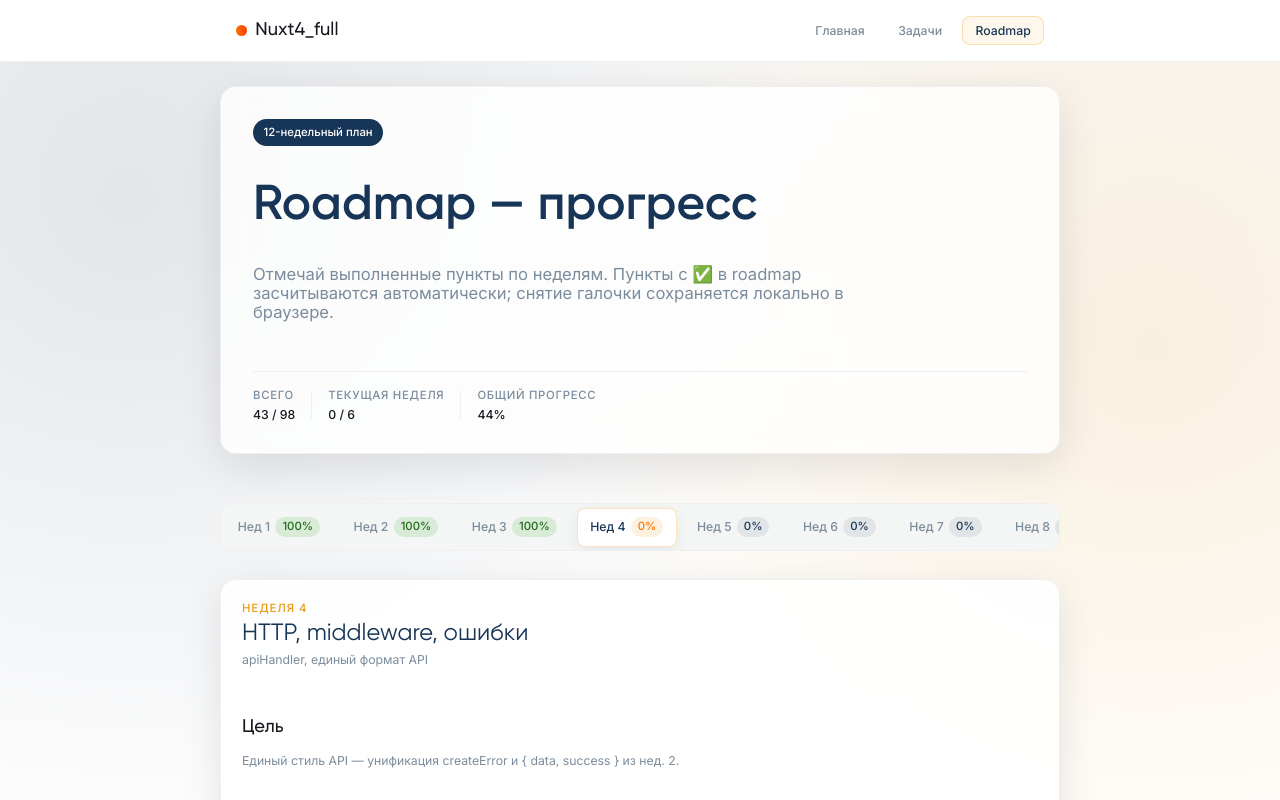
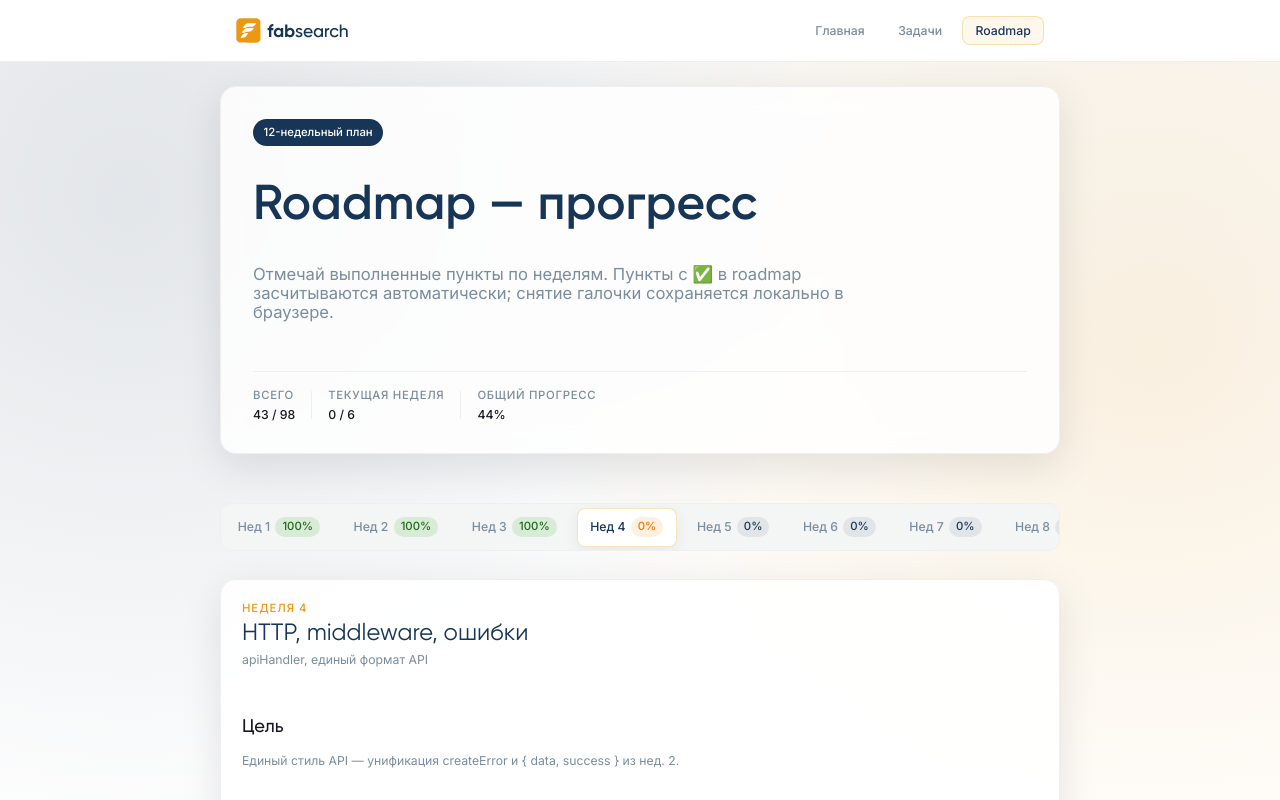
Before and after one commit to MikeIv/Nuxt4_full, a Nuxt app: page /roadmap in a window 1280 px wide. Shown: the top 800 px of the page. Built offline with nearby package versions, Linux system fonts and the light colour scheme.

Commit message:
feat(ui): add Fabsearch logo and dynamic roadmap phase on home
Replace the nav mark/text with a cropped SVG logo component and show the
current roadmap week from useRoadmapProgress instead of a static phase label.

```diff
--- /dev/null
+++ b/app/components/app/AppLogoFull.vue
@@ -0,0 +1,45 @@
+<template>
+  <svg
+    :class="$style.logo"
+    xmlns="http://www.w3.org/2000/svg"
+    viewBox="152 239 1534 342"
+    role="img"
+    aria-label="Fabsearch"
+  >
+    <g transform="translate(0,860) scale(0.1,-0.1)">
+      <g :class="$style.mark">
+        <path d="M2002 6150 c-224 -59 -389 -237 -428 -462 -12 -72 -14 -258 -12 -1244 l3 -1159 22 -65 c64 -187 200 -320 382 -374 49 -14 179 -16 1246 -16 1312 0 1245 -3 1368 62 124 67 218 181 262 321 l25 78 0 1192 c0 1312 3 1239 -62 1376 -42 90 -158 205 -250 249 -131 64 -89 62 -1343 61 -1090 0 -1143 -1 -1213 -19z m2276 -656 c12 -4 22 -11 22 -16 0 -17 -153 -220 -210 -278 -68 -70 -147 -123 -225 -152 -56 -20 -84 -22 -385 -28 -372 -7 -353 -4 -555 -109 l-116 -61 -190 0 c-104 0 -189 4 -189 8 0 16 315 428 362 473 80 77 216 139 343 158 68 10 1108 14 1143 5z m-480 -674 c122 0 182 -3 182 -11 0 -19 -183 -252 -245 -312 -80 -77 -193 -133 -297 -146 -42 -6 -152 -10 -245 -10 -145 0 -178 -3 -238 -22 -84 -26 -154 -60 -216 -105 l-47 -34 -206 0 c-113 0 -206 2 -206 5 0 3 72 101 160 219 169 227 226 286 330 340 124 65 149 69 445 76 149 4 299 6 335 4 36 -2 147 -4 248 -4z m-611 -691 c15 -15 -265 -388 -346 -460 -155 -139 -309 -189 -587 -189 -100 0 -126 3 -130 14 -7 18 277 405 356 486 65 66 173 125 263 145 80 17 428 20 444 4z" />
+      </g>
+      <g :class="$style.text">
+        <path d="M6396 5364 c-130 -32 -246 -124 -300 -238 -30 -64 -43 -115 -52 -218 l-7 -77 -91 -3 -91 -3 0 -145 0 -145 93 -3 92 -3 0 -464 0 -465 160 0 160 0 0 465 0 464 138 3 137 3 0 145 0 145 -135 5 -135 5 -3 30 c-6 47 17 130 41 153 37 35 92 52 167 52 l71 0 -3 153 -3 152 -90 2 c-51 1 -115 -5 -149 -13z" />
+        <path d="M8248 4475 c-1 -459 -2 -843 -2 -852 -1 -16 13 -18 154 -18 l155 0 3 68 3 69 55 -52 c31 -29 83 -64 122 -82 87 -40 228 -50 343 -24 197 44 354 193 426 405 32 92 43 265 23 364 -47 245 -230 446 -447 492 -182 39 -350 -1 -470 -109 l-53 -48 0 311 0 311 -155 0 -155 0 -2 -835z m786 50 c69 -33 138 -108 165 -181 50 -132 9 -304 -91 -389 -127 -108 -317 -107 -438 2 -198 178 -124 518 130 590 66 19 167 10 234 -22z" />
+        <path d="M15745 5298 c-3 -7 -4 -391 -3 -853 l3 -840 113 -3 112 -3 0 343 c0 189 5 372 10 407 27 164 137 267 300 279 98 7 170 -17 229 -76 79 -80 81 -90 81 -553 l0 -399 115 0 115 0 0 413 c0 226 -5 439 -10 472 -39 238 -264 393 -517 356 -104 -15 -205 -64 -267 -131 -26 -27 -49 -50 -51 -50 -3 0 -6 145 -7 323 l-3 322 -108 3 c-80 2 -109 -1 -112 -10z" />
+        <path d="M7135 4841 c-191 -55 -348 -211 -405 -403 -60 -200 -41 -412 53 -578 45 -81 159 -190 237 -228 103 -50 178 -65 300 -60 90 4 114 9 172 36 39 17 91 53 122 82 l55 52 3 -69 3 -68 155 0 155 0 0 610 0 610 -144 3 c-97 2 -148 -1 -157 -9 -9 -7 -14 -33 -14 -72 l0 -60 -48 45 c-62 59 -123 93 -198 112 -80 21 -213 19 -289 -3z m361 -321 c117 -57 174 -156 174 -300 0 -143 -68 -258 -188 -317 -48 -24 -69 -28 -137 -28 -135 1 -239 63 -295 178 -83 172 -26 376 129 460 102 56 213 59 317 7z" />
+        <path d="M10029 4839 c-67 -15 -144 -56 -194 -102 -136 -122 -153 -336 -37 -459 60 -65 124 -96 301 -147 80 -23 167 -51 193 -63 88 -38 116 -104 78 -182 -31 -65 -104 -100 -209 -100 -131 1 -222 46 -277 140 l-26 44 -31 -16 c-44 -23 -157 -103 -157 -113 0 -4 13 -28 29 -54 93 -145 242 -217 456 -217 165 0 296 48 377 139 58 66 80 122 86 217 6 102 -13 164 -70 229 -60 68 -120 95 -403 180 -49 15 -103 34 -118 42 -66 34 -89 136 -42 191 39 46 89 65 173 65 93 -1 172 -37 217 -100 17 -23 35 -42 40 -42 9 -1 157 88 172 103 10 10 -46 92 -90 133 -54 50 -126 88 -204 108 -61 16 -205 18 -264 4z" />
+        <path d="M11231 4830 c-268 -71 -454 -324 -454 -620 0 -312 195 -565 483 -626 114 -24 311 -15 408 20 80 28 115 47 182 100 42 33 110 111 110 127 0 7 -170 109 -182 109 -2 0 -26 -21 -53 -46 -158 -152 -435 -149 -599 6 -52 50 -100 134 -108 190 l-3 25 500 5 500 5 3 80 c11 299 -175 559 -453 630 -84 21 -241 19 -334 -5z m350 -231 c31 -15 74 -43 96 -63 45 -40 97 -132 107 -188 l7 -38 -390 0 -390 0 10 33 c28 98 78 172 152 220 91 59 120 67 242 64 95 -2 118 -6 166 -28z" />
+        <path d="M12623 4831 c-39 -11 -88 -28 -110 -39 -208 -107 -343 -337 -343 -587 0 -184 64 -342 189 -465 120 -119 246 -170 416 -170 158 0 261 40 366 141 l58 56 3 -81 3 -81 115 0 115 0 0 605 0 605 -115 0 -115 0 -5 -85 -5 -85 -23 32 c-32 45 -134 116 -207 143 -86 32 -243 37 -342 11z m331 -232 c79 -29 166 -112 208 -197 32 -64 33 -71 33 -187 0 -120 0 -122 -37 -197 -45 -91 -103 -147 -196 -191 -61 -29 -76 -32 -162 -32 -86 0 -102 3 -160 31 -115 54 -183 133 -220 252 -59 189 21 409 178 495 111 60 240 70 356 26z" />
+        <path d="M14870 4834 c-211 -45 -384 -203 -461 -421 -30 -85 -37 -256 -14 -358 19 -86 76 -204 130 -270 56 -69 161 -141 255 -176 74 -28 101 -33 210 -37 95 -3 142 0 190 12 142 36 282 129 349 234 17 27 31 53 31 58 0 6 -40 33 -90 62 l-89 52 -73 -73 c-58 -58 -86 -79 -133 -96 -132 -49 -269 -35 -383 38 -71 47 -106 88 -146 171 -29 61 -31 72 -31 180 0 110 1 118 33 182 81 165 254 256 432 229 123 -19 191 -62 275 -174 l20 -26 80 50 c44 28 86 54 94 58 24 14 -6 67 -81 142 -148 148 -378 211 -598 163z" />
+        <path d="M14195 4826 c-74 -18 -151 -64 -201 -119 -24 -27 -44 -53 -44 -58 0 -5 -4 -9 -10 -9 -6 0 -10 37 -10 90 l0 91 -112 -3 -113 -3 0 -605 0 -605 109 -3 c72 -2 112 1 116 8 4 6 5 140 2 298 -5 317 4 424 42 507 46 102 153 175 269 183 l58 4 -3 117 c-3 116 -3 116 -28 118 -14 1 -47 -4 -75 -11z" />
+      </g>
+    </g>
+  </svg>
+</template>
+
+<style module lang="scss">
+@use '~/assets/styles/tools/functions' as fn;
+
+.logo {
+  display: block;
+  flex-shrink: 0;
+  width: fn.rem(128);
+  height: auto;
+}
+
+.mark {
+  fill: var(--fs-color-primary);
+}
+
+.text {
+  fill: var(--fs-color-primary-strong);
+}
+</style>
--- a/app/components/app/AppNav.vue
+++ b/app/components/app/AppNav.vue
@@ -10,8 +10,7 @@ const navItems = [
   <header :class="$style.root">
     <div :class="$style.inner">
       <NuxtLink to="/" :class="$style.brand">
-        <span :class="$style.brandMark" aria-hidden="true" />
-        <span :class="$style.brandText">Nuxt4_full</span>
+        <AppLogoFull />
       </NuxtLink>
 
       <nav :class="$style.nav" aria-label="Основная навигация">
@@ -58,28 +57,14 @@ const navItems = [
 
 .brand {
   display: inline-flex;
-  gap: fn.rem(10);
   align-items: center;
   min-width: 0;
-  color: var(--fs-color-text);
 
   &:focus-visible {
     border-radius: var(--fs-radius-sm);
     outline: 2px solid var(--fs-color-primary);
     outline-offset: 2px;
   }
-}
-
-.brandMark {
-  width: fn.rem(12);
-  height: fn.rem(12);
-  border-radius: 999px;
-  background: var(--fs-gradient-auth);
-  box-shadow: var(--fs-shadow-glow);
-}
-
-.brandText {
-  @include typo.fs-text-h4;
 }
 
 .nav {
--- a/app/pages/index.vue
+++ b/app/pages/index.vue
@@ -50,6 +50,8 @@ const stackItems: StackItem[] = [
 const { data: health, pending: healthPending, error: healthError } =
   await useApiFetch<HealthResponse>('/api/health')
 
+const { currentWorkingWeekId } = useRoadmapProgress()
+
 const healthErrorMessage = computed(() => {
   const err = healthError.value
   if (!err) {
@@ -67,7 +69,7 @@ const healthErrorMessage = computed(() => {
     <div :class="$style.shell">
       <header :class="$style.hero">
         <p :class="$style.badge">Fullstack learning sandbox</p>
-        <h1 :class="$style.title">Nuxt4_full</h1>
+        <h1 :class="$style.title">Fabsearch</h1>
         <p :class="$style.lead">
           Песочница для прокачки backend: Nitro → Prisma → auth → деплой. Capstone — mini-SaaS
           «Task Board».
@@ -76,7 +78,7 @@ const healthErrorMessage = computed(() => {
         <div :class="$style.heroMeta">
           <span :class="$style.metaItem">
             <span :class="$style.metaLabel">Фаза</span>
-            <span :class="$style.metaValue">Неделя 1</span>
+            <span :class="$style.metaValue">Неделя {{ currentWorkingWeekId }}</span>
           </span>
           <span :class="$style.metaDivider" aria-hidden="true" />
           <span :class="$style.metaItem">
```
Also changed, not shown: app/assets/icons/logo-sign.png (added), app/assets/icons/logo_full.svg (added).
